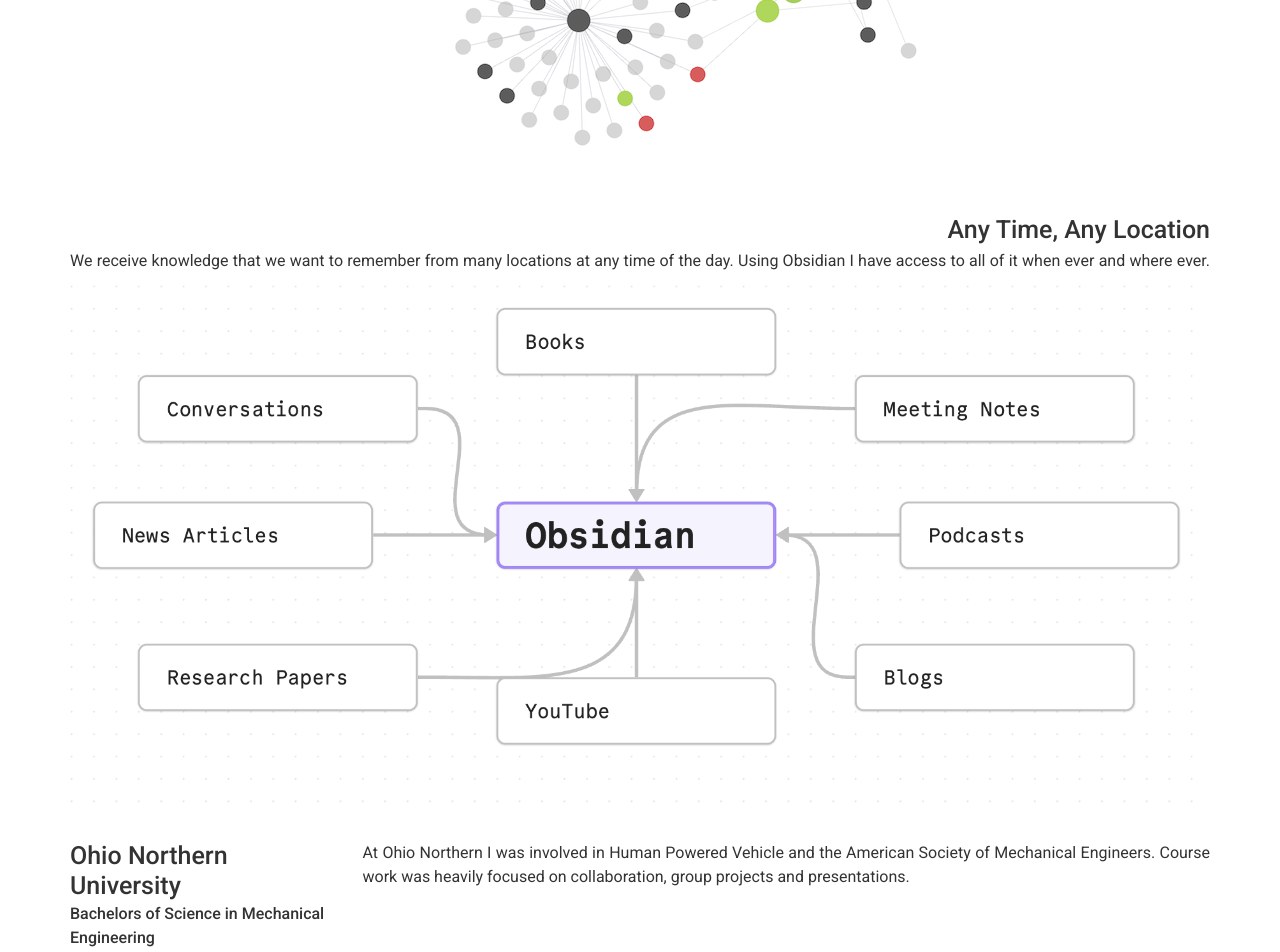
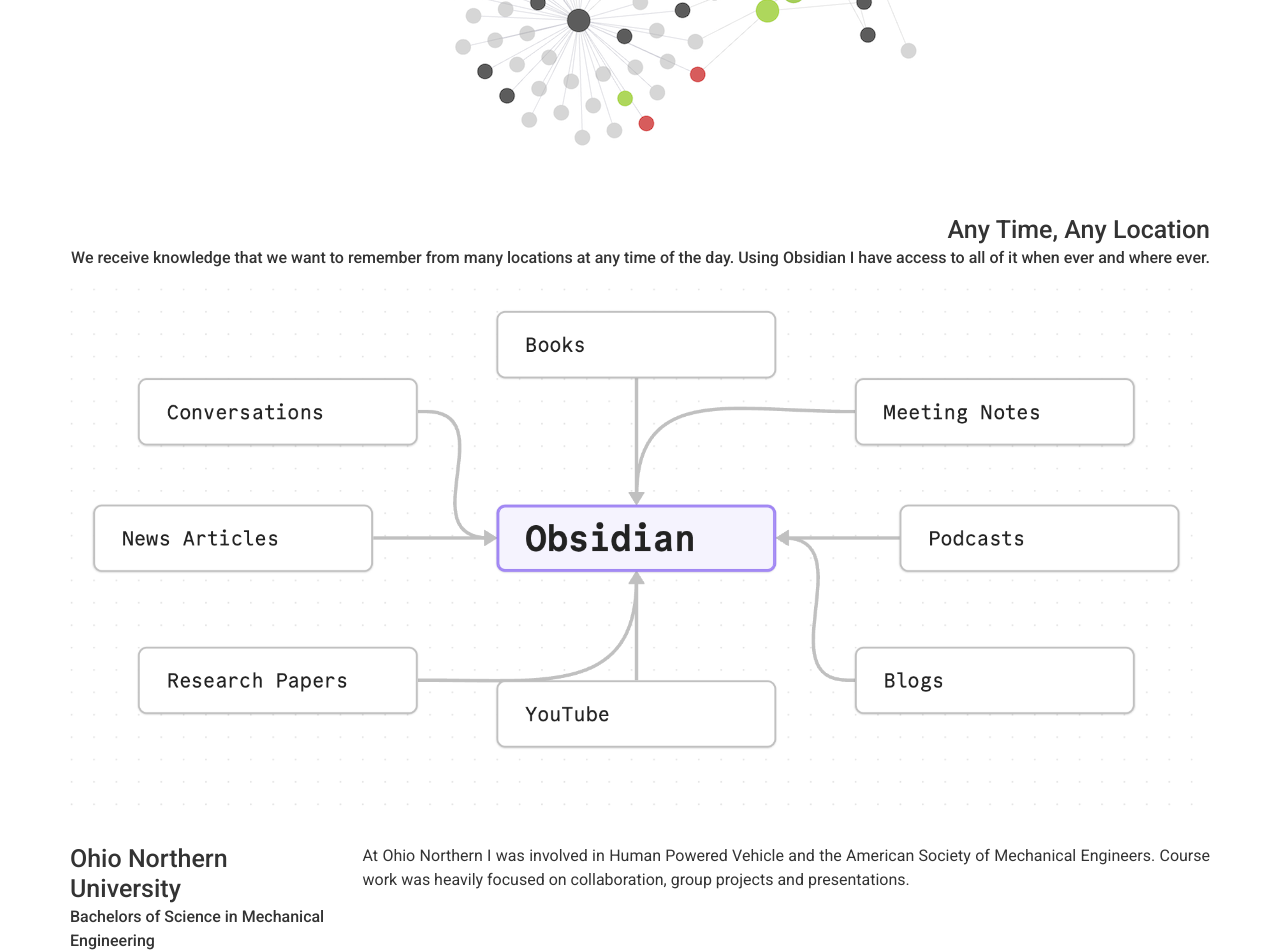
Before and after one commit to andywoodruff6/andywoodruff6.github.io, a Jekyll site: the page built from index.md, in a window 1280 px wide. Shown: the part 4593-5545 px from the top of the page. Built offline with Jekyll 4.4.1, drawn with Linux system fonts in a browser that asks for light colours; nearby versions of some CDN libraries.

Commit message:
testing info processing

```diff
--- a/_config.yml
+++ b/_config.yml
@@ -182,8 +182,8 @@
           I earned my PMP certification in under 3 weeks while working full time leveraging my Ultralearning framework and Obsidian. ![PMP knowledge Graph](images/PMP-Knowledge-Graph.png)
       - layout: top-right
         title: Any Time, Any Location
-        description:
-          We receive knowledge that we want to remember from many locations at any time of the day. Using Obsidian I have access to all of it when ever and where ever. ![Info Processing](images/Info-Processing.png)
+        sub_title: We receive knowledge that we want to remember from many locations at any time of the day. Using Obsidian I have access to all of it when ever and where ever.
+        description: "![Info Processing](images/Info-Processing.png)"
       - layout: top-left
         title: Ohio Northern University
         sub_title: Bachelors of Science in Mechanical Engineering
```
